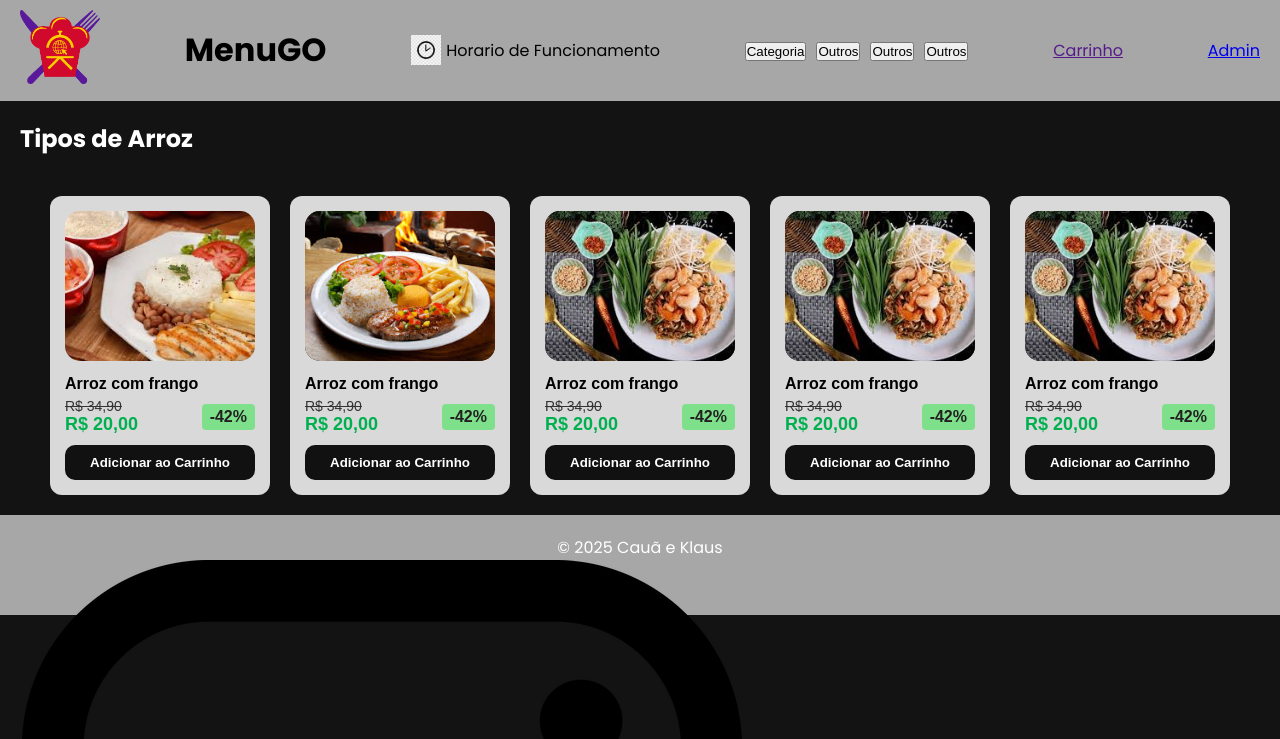
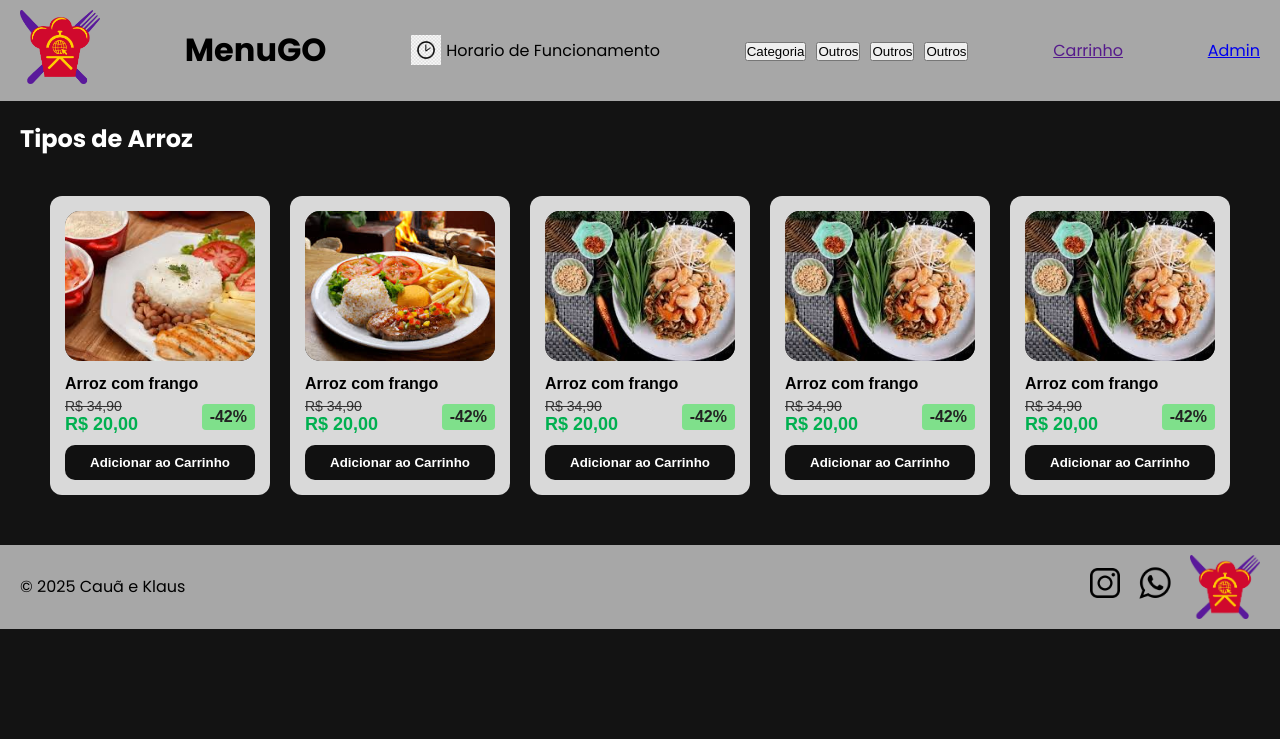
Before and after one commit to cauabrenno/MenuGo, a plain HTML site: page index.html in a window 1280 px wide. Shown: the top 739 px of the page. Drawn offline with Linux system fonts and the light colour scheme.

Commit message:
Att Pagina Principal

```diff
--- a/css/style.css
+++ b/css/style.css
@@ -134,5 +134,48 @@ header nav ul {
   background-color: #a7a7a7;
   height: 100px;
   padding: 20px;
-  text-align: center;
 }
+
+.rodapé {
+  margin-top: 30px;
+  background-color: #a7a7a7;
+  display: flex;                 /* coloca tudo em linha */
+  justify-content: space-between; /* espaço entre os itens */
+  align-items: center;           /* centraliza na vertical */
+  padding: 10px 20px;
+  position: relative;
+}
+
+.nomes {
+  color: #fff;
+}
+
+.redes nav {
+  display: flex;
+  align-items: center;
+  justify-content: space-between;
+  width: 100%;
+}
+
+.insta,
+.whats,
+.logofinal {
+  height: 40px;
+  width: auto;
+}
+
+.insta {
+    height: 30px;
+}
+
+.whats {
+    height: 50px;
+    width: auto;
+    margin-left: 10px;
+    margin-right: 10px;
+}
+
+.logofinal {
+    width: 70px;
+    height: auto;
+}
--- a/index.html
+++ b/index.html
@@ -108,18 +108,19 @@
 </main>
 
 
-        <footer class="final">
+        <footer class="rodapé">
 
             <footer>&copy; 2025 Cauã e Klaus</footer>
 
         <div class="redes">
             <nav>
                 <a href="#">
-                        <img src="imgs/72-723063_resultado-de-imagem-para-logo-do-instagram-vetor.png" alt="insta">
+                        <img src="imgs/72-723063_resultado-de-imagem-para-logo-do-instagram-vetor.png" alt="insta" class="insta">
                 </a>
                 <a href="#">
-                        <img src="imgs/whatsapp-black-icon.png" alt="whats">
+                        <img src="imgs/whatsapp-black-icon.png" alt="whats" class="whats">
                 </a>
+                        <img src="imgs/logo cardápio.png" alt="logo" class="logofinal">
             </nav>
         </div>
 
```
Lines whose indentation alone changed are shown as unchanged.
